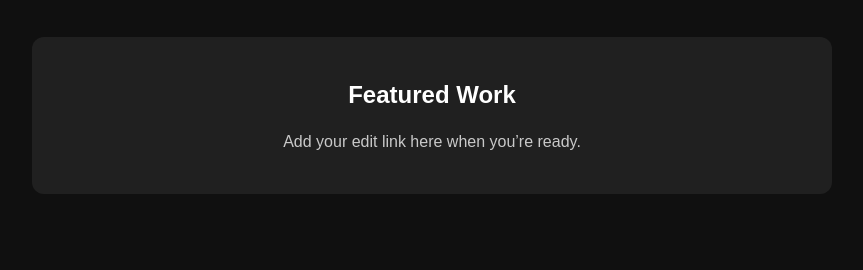
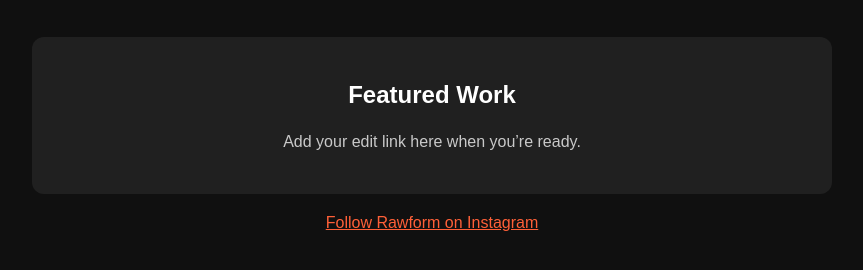
Before and after one commit to karthikvsumodhsumodh-gif/-rawform-portfolio., a plain HTML site: page index.html in a window 1280 px wide. Shown: the part 258-528 px from the top of the page, without its empty margins (208-1071 px from the left). Drawn offline with Linux system fonts and the light colour scheme.

Commit message:
Update index.html

```diff
--- a/index.html
+++ b/index.html
@@ -42,7 +42,7 @@
       <p>Add your edit link here when you’re ready.</p>
     </section>
 
-    <p><a href=">https://www.instagram.com/_rawform__?utm_source=ig_web_button_share_sheet&cplk=ZDNlZDc0MzIxNw==Follow Rawform on Instagram</a></p>
+    <p><a href="https://www.instagram.com/_rawform__?utm_source=ig_web_button_share_sheet&cplk=ZDNlZDc0MzIxNw==">Follow Rawform on Instagram</a></p>
   </main>
 </body>
 </html>
```
